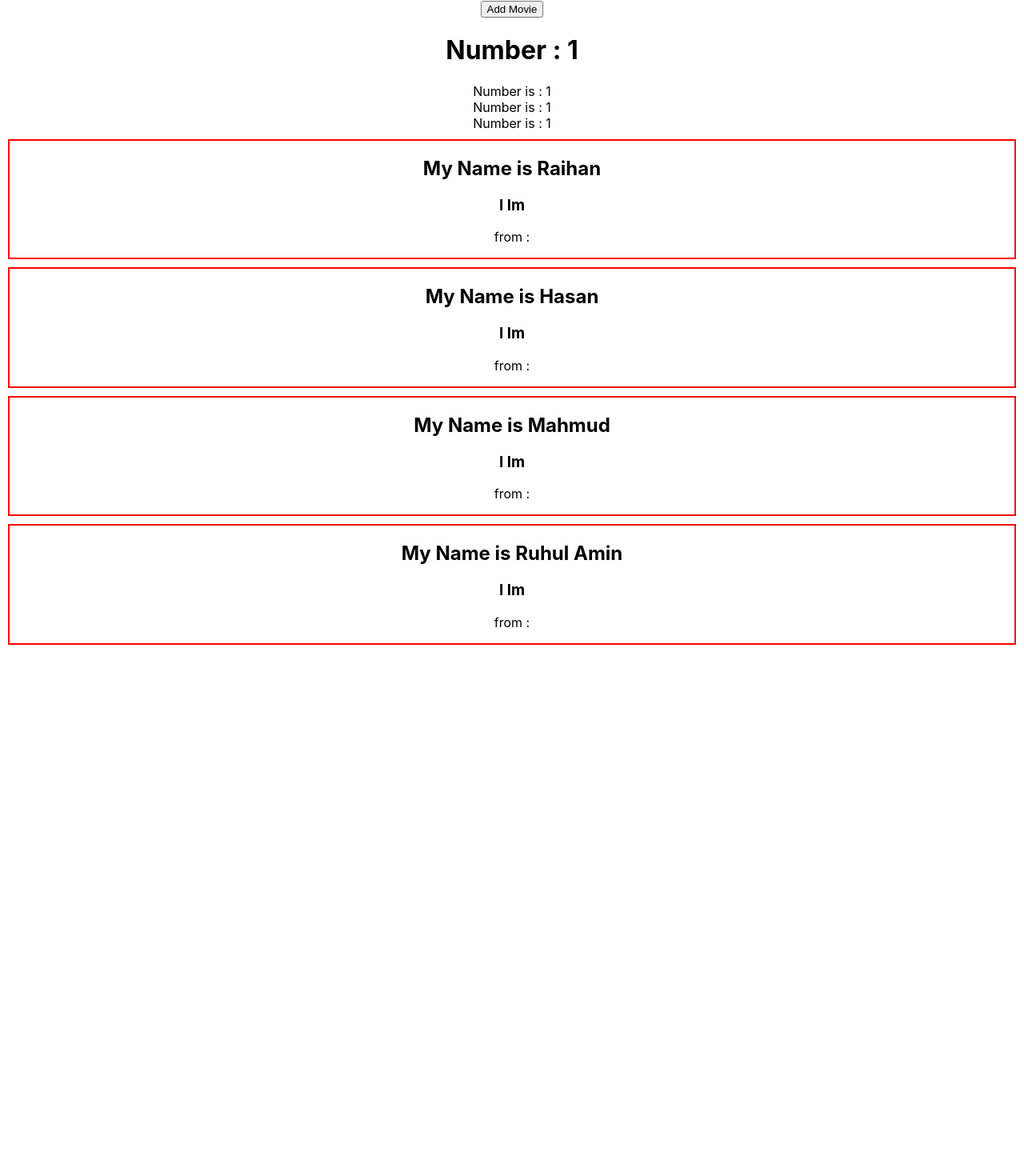
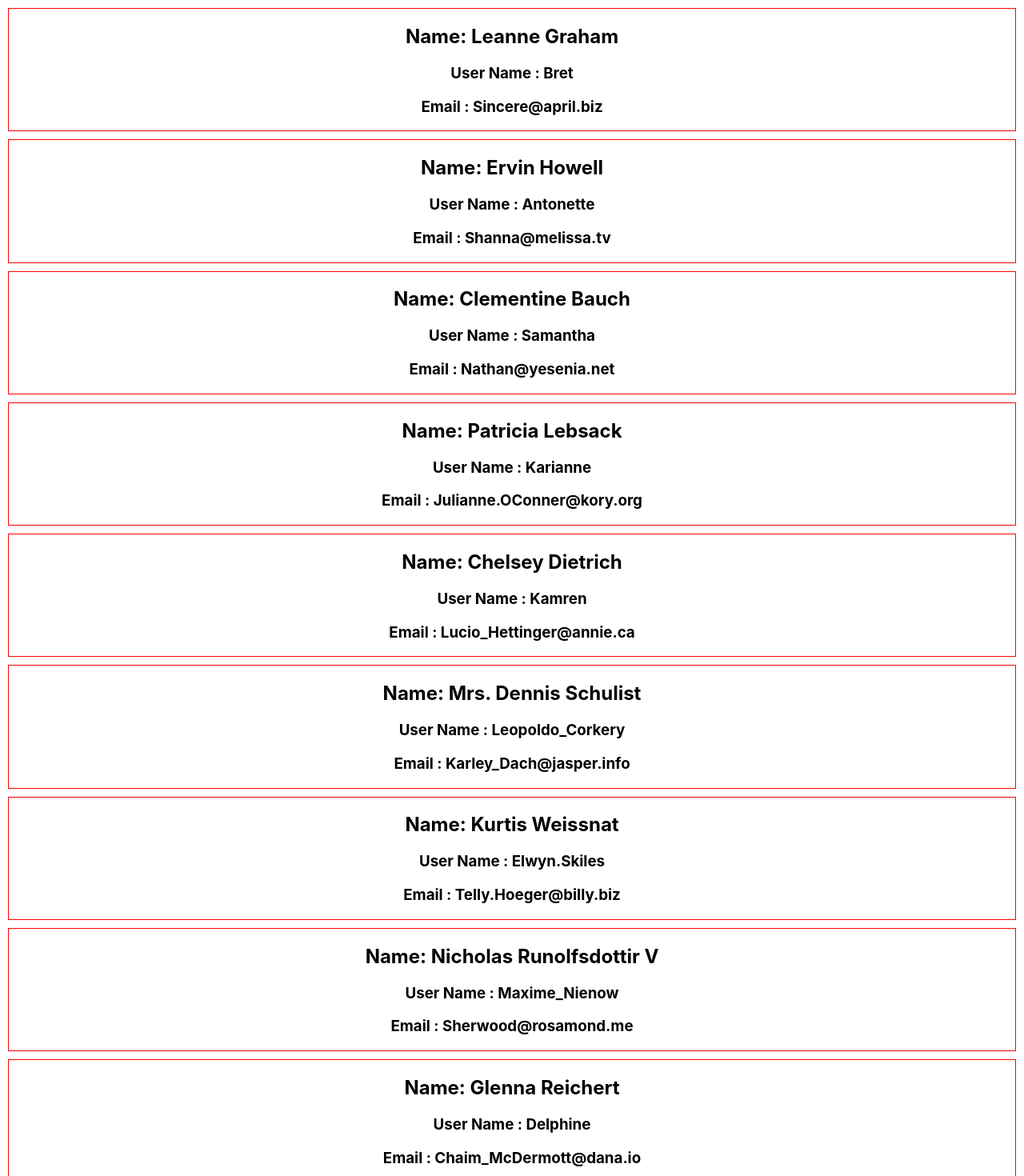
Before and after one commit to raihaninfo/javascript_practice, a React (Create React App) app in the folder react/core-concepts/: page / in a window 1280 px wide. Shown: the top 1470 px of the page at 80% size. Before the commit the page ends 816 px from the top, so only its background shows below. Built offline with nearby package versions, Linux system fonts and the light colour scheme.

Commit message:
dynamic json data load

```diff
--- a/react/core-concepts/src/App.jsx
+++ b/react/core-concepts/src/App.jsx
@@ -1,54 +1,258 @@
 import "./App.css";
-import { useState } from "react";
 
 function App() {
-  const myName = ['Raihan', 'Hasan', 'Mahmud', 'Ruhul Amin']
+  const Persion = [
+    {
+      "id": 1,
+      "name": "Leanne Graham",
+      "username": "Bret",
+      "email": "Sincere@april.biz",
+      "address": {
+        "street": "Kulas Light",
+        "suite": "Apt. 556",
+        "city": "Gwenborough",
+        "zipcode": "92998-3874",
+        "geo": {
+          "lat": "-37.3159",
+          "lng": "81.1496"
+        }
+      },
+      "phone": "1-770-736-8031 x56442",
+      "website": "hildegard.org",
+      "company": {
+        "name": "Romaguera-Crona",
+        "catchPhrase": "Multi-layered client-server neural-net",
+        "bs": "harness real-time e-markets"
+      }
+    },
+    {
+      "id": 2,
+      "name": "Ervin Howell",
+      "username": "Antonette",
+      "email": "Shanna@melissa.tv",
+      "address": {
+        "street": "Victor Plains",
+        "suite": "Suite 879",
+        "city": "Wisokyburgh",
+        "zipcode": "90566-7771",
+        "geo": {
+          "lat": "-43.9509",
+          "lng": "-34.4618"
+        }
+      },
+      "phone": "010-692-6593 x09125",
+      "website": "anastasia.net",
+      "company": {
+        "name": "Deckow-Crist",
+        "catchPhrase": "Proactive didactic contingency",
+        "bs": "synergize scalable supply-chains"
+      }
+    },
+    {
+      "id": 3,
+      "name": "Clementine Bauch",
+      "username": "Samantha",
+      "email": "Nathan@yesenia.net",
+      "address": {
+        "street": "Douglas Extension",
+        "suite": "Suite 847",
+        "city": "McKenziehaven",
+        "zipcode": "59590-4157",
+        "geo": {
+          "lat": "-68.6102",
+          "lng": "-47.0653"
+        }
+      },
+      "phone": "1-463-123-4447",
+      "website": "ramiro.info",
+      "company": {
+        "name": "Romaguera-Jacobson",
+        "catchPhrase": "Face to face bifurcated interface",
+        "bs": "e-enable strategic applications"
+      }
+    },
+    {
+      "id": 4,
+      "name": "Patricia Lebsack",
+      "username": "Karianne",
+      "email": "Julianne.OConner@kory.org",
+      "address": {
+        "street": "Hoeger Mall",
+        "suite": "Apt. 692",
+        "city": "South Elvis",
+        "zipcode": "53919-4257",
+        "geo": {
+          "lat": "29.4572",
+          "lng": "-164.2990"
+        }
+      },
+      "phone": "493-170-9623 x156",
+      "website": "kale.biz",
+      "company": {
+        "name": "Robel-Corkery",
+        "catchPhrase": "Multi-tiered zero tolerance productivity",
+        "bs": "transition cutting-edge web services"
+      }
+    },
+    {
+      "id": 5,
+      "name": "Chelsey Dietrich",
+      "username": "Kamren",
+      "email": "Lucio_Hettinger@annie.ca",
+      "address": {
+        "street": "Skiles Walks",
+        "suite": "Suite 351",
+        "city": "Roscoeview",
+        "zipcode": "33263",
+        "geo": {
+          "lat": "-31.8129",
+          "lng": "62.5342"
+        }
+      },
+      "phone": "(254)954-1289",
+      "website": "demarco.info",
+      "company": {
+        "name": "Keebler LLC",
+        "catchPhrase": "User-centric fault-tolerant solution",
+        "bs": "revolutionize end-to-end systems"
+      }
+    },
+    {
+      "id": 6,
+      "name": "Mrs. Dennis Schulist",
+      "username": "Leopoldo_Corkery",
+      "email": "Karley_Dach@jasper.info",
+      "address": {
+        "street": "Norberto Crossing",
+        "suite": "Apt. 950",
+        "city": "South Christy",
+        "zipcode": "23505-1337",
+        "geo": {
+          "lat": "-71.4197",
+          "lng": "71.7478"
+        }
+      },
+      "phone": "1-477-935-8478 x6430",
+      "website": "ola.org",
+      "company": {
+        "name": "Considine-Lockman",
+        "catchPhrase": "Synchronised bottom-line interface",
+        "bs": "e-enable innovative applications"
+      }
+    },
+    {
+      "id": 7,
+      "name": "Kurtis Weissnat",
+      "username": "Elwyn.Skiles",
+      "email": "Telly.Hoeger@billy.biz",
+      "address": {
+        "street": "Rex Trail",
+        "suite": "Suite 280",
+        "city": "Howemouth",
+        "zipcode": "58804-1099",
+        "geo": {
+          "lat": "24.8918",
+          "lng": "21.8984"
+        }
+      },
+      "phone": "210.067.6132",
+      "website": "elvis.io",
+      "company": {
+        "name": "Johns Group",
+        "catchPhrase": "Configurable multimedia task-force",
+        "bs": "generate enterprise e-tailers"
+      }
+    },
+    {
+      "id": 8,
+      "name": "Nicholas Runolfsdottir V",
+      "username": "Maxime_Nienow",
+      "email": "Sherwood@rosamond.me",
+      "address": {
+        "street": "Ellsworth Summit",
+        "suite": "Suite 729",
+        "city": "Aliyaview",
+        "zipcode": "45169",
+        "geo": {
+          "lat": "-14.3990",
+          "lng": "-120.7677"
+        }
+      },
+      "phone": "586.493.6943 x140",
+      "website": "jacynthe.com",
+      "company": {
+        "name": "Abernathy Group",
+        "catchPhrase": "Implemented secondary concept",
+        "bs": "e-enable extensible e-tailers"
+      }
+    },
+    {
+      "id": 9,
+      "name": "Glenna Reichert",
+      "username": "Delphine",
+      "email": "Chaim_McDermott@dana.io",
+      "address": {
+        "street": "Dayna Park",
+        "suite": "Suite 449",
+        "city": "Bartholomebury",
+        "zipcode": "76495-3109",
+        "geo": {
+          "lat": "24.6463",
+          "lng": "-168.8889"
+        }
+      },
+      "phone": "(775)976-6794 x41206",
+      "website": "conrad.com",
+      "company": {
+        "name": "Yost and Sons",
+        "catchPhrase": "Switchable contextually-based project",
+        "bs": "aggregate real-time technologies"
+      }
+    },
+    {
+      "id": 10,
+      "name": "Clementina DuBuque",
+      "username": "Moriah.Stanton",
+      "email": "Rey.Padberg@karina.biz",
+      "address": {
+        "street": "Kattie Turnpike",
+        "suite": "Suite 198",
+        "city": "Lebsackbury",
+        "zipcode": "31428-2261",
+        "geo": {
+          "lat": "-38.2386",
+          "lng": "57.2232"
+        }
+      },
+      "phone": "024-648-3804",
+      "website": "ambrose.net",
+      "company": {
+        "name": "Hoeger LLC",
+        "catchPhrase": "Centralized empowering task-force",
+        "bs": "target end-to-end models"
+      }
+    }
+  ]
 
   return (
     <div className="App">
-      <MovieCounter></MovieCounter>
-      {
-        myName.map(name=><Parson name={name}></Parson>)
-      }
+     {
+     Persion.map(Persion =><PersionInfo name={Persion.name} username={Persion.username} email={Persion.email} ></PersionInfo>)
+     }
+
     </div>
   );
 }
 
-function Parson(props){
-  const personStyle={
-    border:'2px solid red',
-    margin:'10px'
-  };
-
-  return (<div style={personStyle}>
-    <h2>My Name is {props.name} </h2>
-    <h3>I Im {props.job}</h3>
-    <p>from : {props.dis} </p>
-  </div>
-
-    )
-}
-
-function MovieCounter(){
- const [count, setCount] = useState(1);
-
- const handleClick =()=>setCount(count+1);
-
+function PersionInfo(props){
   return(
-    <div>
-      <button onClick={handleClick}>Add Movie</button>
-      <h1>Number : {count} </h1>
-      <NumberDisplay number={count}></NumberDisplay>
-      <NumberDisplay number={count}></NumberDisplay>
-      <NumberDisplay number={count}></NumberDisplay>
+    <div style={{border:"1px solid red", margin:'10px'}}>
+      <h2>Name: {props.name} </h2>
+      <h3>User Name : {props.username}</h3>
+      <h3>Email : {props.email} </h3>
     </div>
   )
 }
 
-function NumberDisplay(props){
-  return (
-    <div>Number is : {props.number} </div>
-  )
-}
 
 export default App;
```
